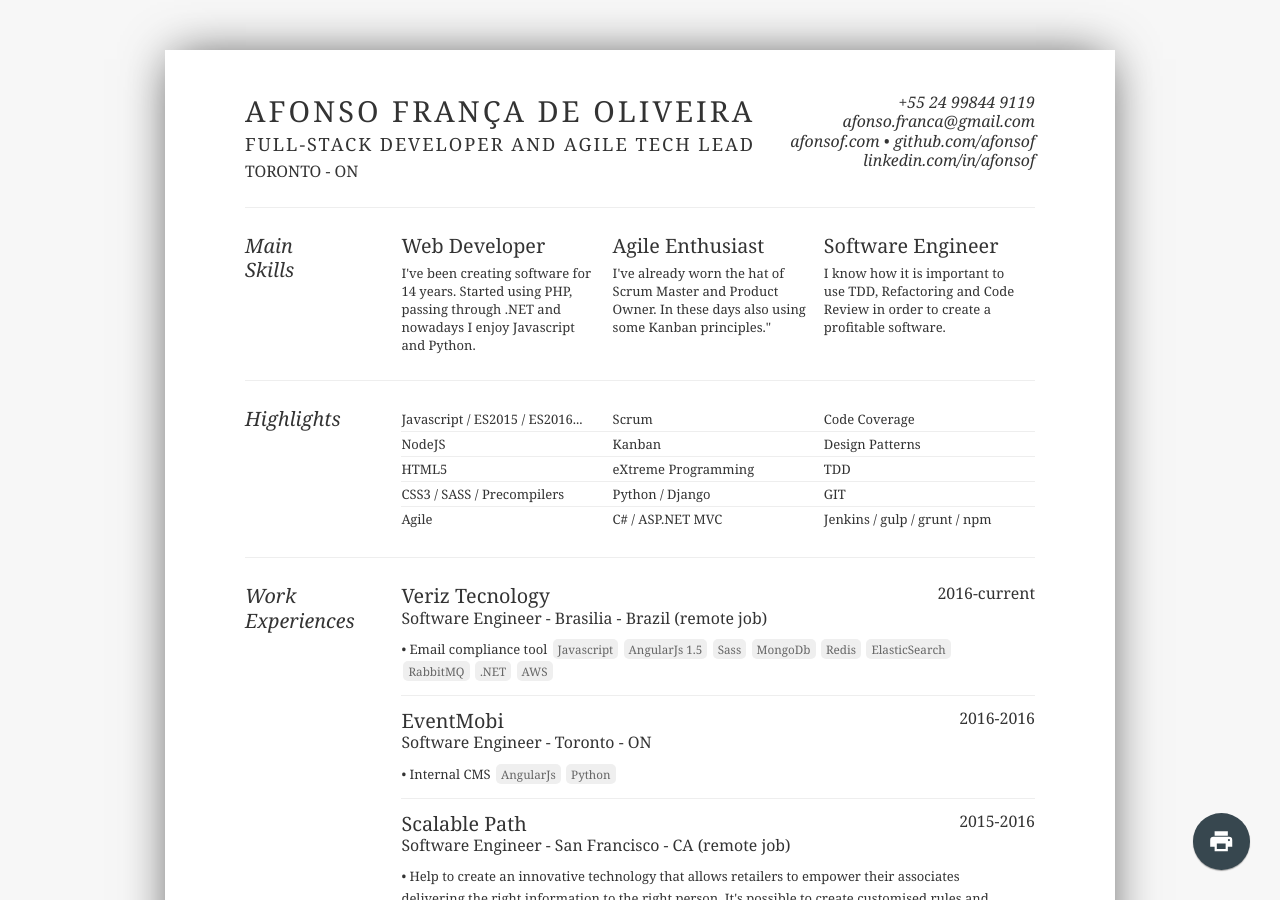
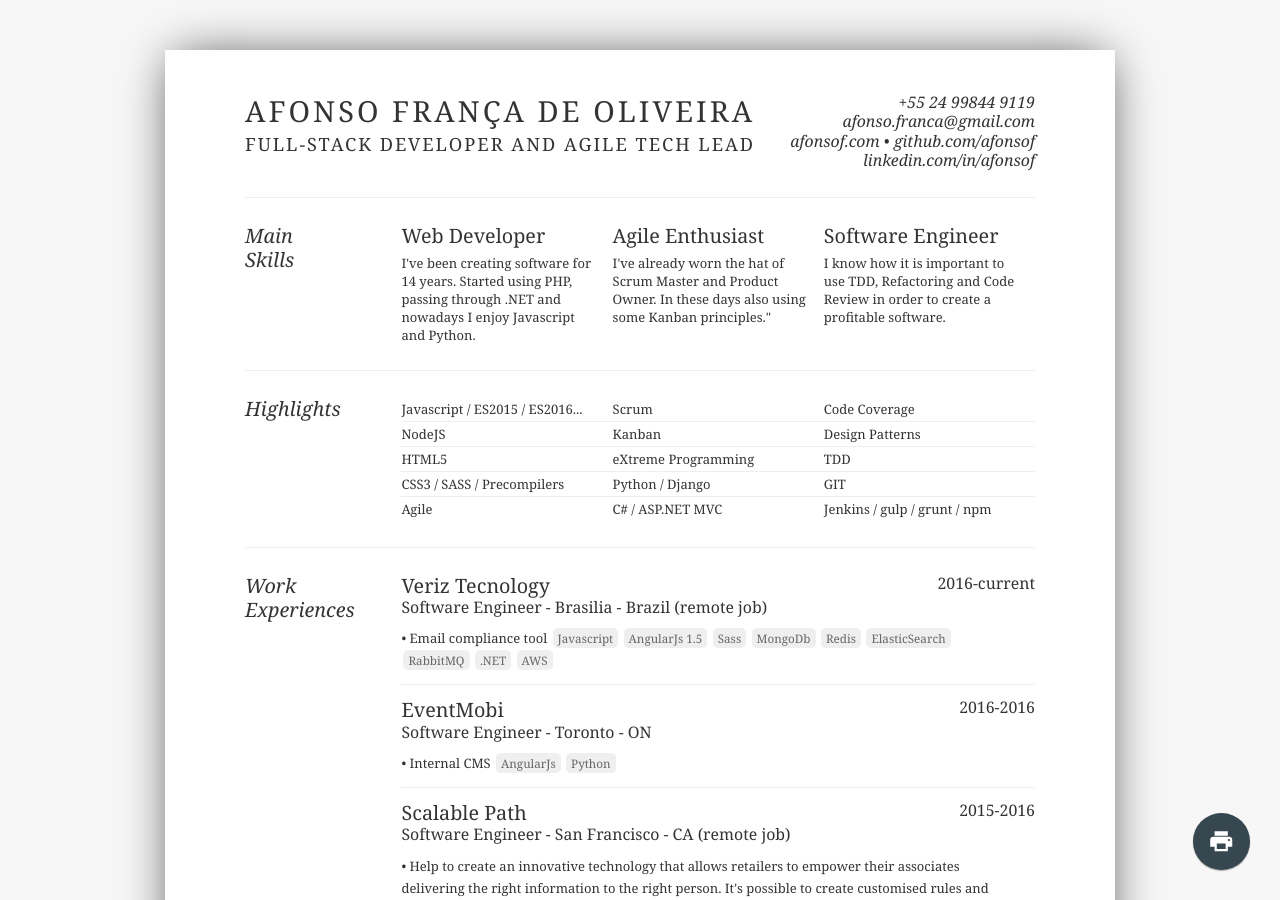
Before and after one commit to afonsof/afonsof.github.io, a Jekyll site: the page built from resume.html, in a window 1280 px wide and 900 px high. Built offline with Jekyll 4.4.1, drawn with Linux system fonts in a browser that asks for light colours.

Commit message:
Update resume.yml

```diff
--- a/_data/resume.yml
+++ b/_data/resume.yml
@@ -1,4 +1,4 @@
-  location: "Toronto - ON"
+  location: ""
 
   contactInfo:  "
   <a href=\"tel:+5524998449119\">+55 24 99844 9119</a><br>
```
